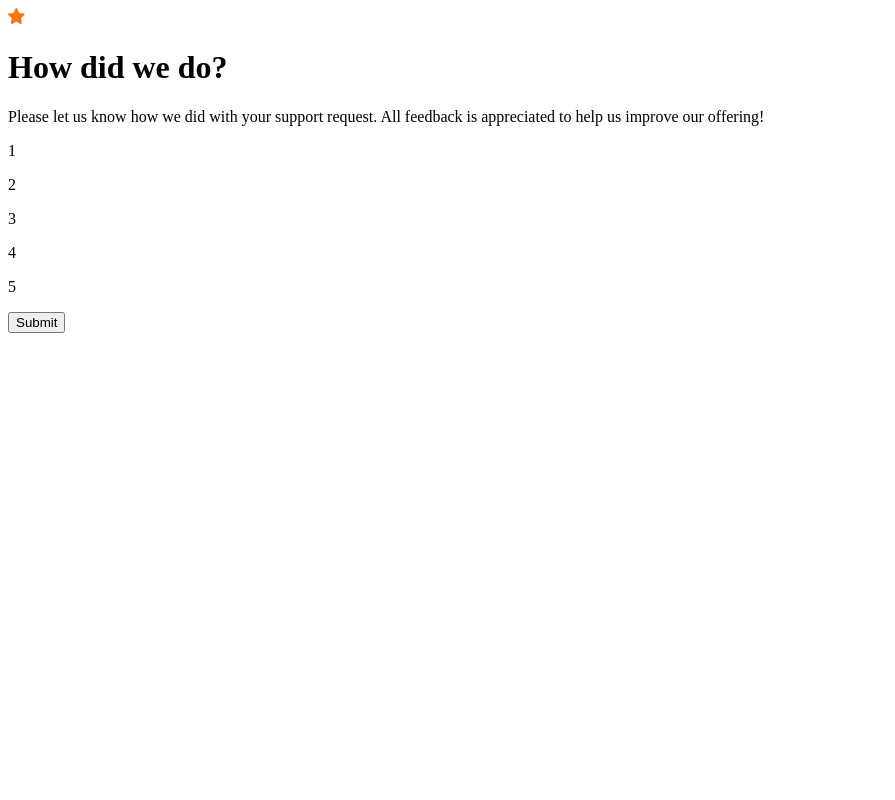
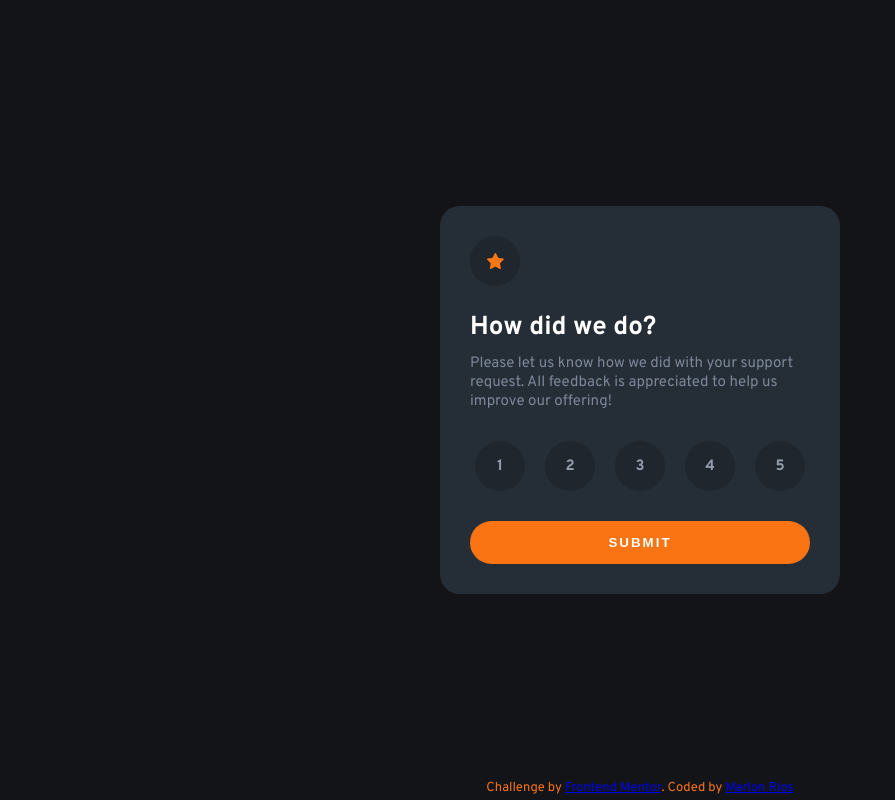
Before and after one commit to MARLONRIOS94/interactive-rating-component-main, a plain HTML site: page index.html in a window 1280 px wide. Shown: the whole page, without its empty margins (0-895 px from the left). Drawn offline with Linux system fonts and the light colour scheme.

Commit message:
estilos css

```diff
--- a/css/styles.css
+++ b/css/styles.css
@@ -0,0 +1,124 @@
+@import url('https://fonts.googleapis.com/css2?family=Overpass:wght@400;700&display=swap');
+
+
+:root{
+    --Orange: hsl(25, 97%, 53%);
+    --White: hsl(0, 0%, 100%);
+    --Light-Grey: hsl(217, 12%, 63%);
+    --Medium-Grey: hsl(216, 12%, 54%);
+    --Dark-Blue: hsl(213, 19%, 18%);
+    --Very-Dark-Blue: hsl(216, 12%, 8%);
+    --font-overpass: 'Overpass', sans-serif;
+}
+
+*{
+    margin: 0;
+    padding: 0;
+    box-sizing: border-box;
+}
+
+body{
+    font-family: var(--font-overpass);
+    background-color:var(--Very-Dark-Blue);
+    font-size: 15px;
+    min-height: 100vh;
+    display:flex;
+    justify-content: center;
+    align-items: center;
+}
+
+/* .container{
+    margin: 30px auto;
+    padding: 0 30px;
+
+} */
+
+.box{
+    max-width: 400px;
+    background-color:var(--Dark-Blue);
+    border-radius: 20px;
+}
+
+.content-card{
+    padding: 30px;
+    display:inline-block;
+    justify-content:space-between;
+}
+
+.icon-star{
+    background-color: hsl(213, 19%, 15%);;
+    inline-size: 50px;
+    block-size: 50px;
+    border-radius: 50%;
+    display: flex;
+	justify-content: center;
+    text-align: center;
+	align-items: center;
+}
+
+.card-title{
+    font-size: 26px;
+    color: var(--White);
+    font-weight:700;
+    margin-top: 25px;
+}
+
+.card-description{
+    color: var(--Medium-Grey);
+    margin-top: 10px;
+}
+
+.numbers {
+    display: flex;
+    justify-content: space-between;
+    margin-top: 25px;
+}
+
+.numbers p{
+    background-color: hsl(213, 19%, 15%);
+    inline-size: 50px;
+    block-size: 50px;
+    border-radius: 50%;
+    color: var(--Light-Grey);
+    font-weight: 700;
+    display: flex;
+	justify-content: center;
+    text-align: center;
+	align-items: center;
+    margin:5px;
+}
+
+.numbers p:hover{
+    background-color: var(--Orange);
+    color: var(--White);
+    cursor: pointer;
+}
+
+.submit{
+        background-color: var(--Orange);
+        border:none;
+        text-transform: uppercase;
+        letter-spacing: 2px;
+        padding: 14px;
+        border-radius: 30px;
+        color:white;
+        font-weight: 700;
+        cursor: pointer;
+        width:100%;
+        margin-top: 25px;
+}
+
+.submit:hover{
+    background-color: var(--White);
+    color: var(--Orange);
+    cursor: pointer;
+}
+
+
+.footer {
+    color: var(--Orange);
+    font-size:small;
+    position:absolute;
+    text-align: center;
+    bottom: 4px;
+}
--- a/index.html
+++ b/index.html
@@ -38,8 +38,8 @@
         </div>
 
         <button class="submit">Submit</button>
+
       </div>
-
     </div>
   </div>
 
@@ -65,9 +65,9 @@
 
   <!-- -------------------------------------- -->
 
-  <!-- <div class="attribution">
+  <div class="footer">
     Challenge by <a href="https://www.frontendmentor.io?ref=challenge" target="_blank">Frontend Mentor</a>.
-    Coded by <a href="#">Marlon Rios</a>.
-  </div> -->
+    Coded by <a href="#">Marlon Rios</a>
+  </div>
 </body>
 </html>
```
